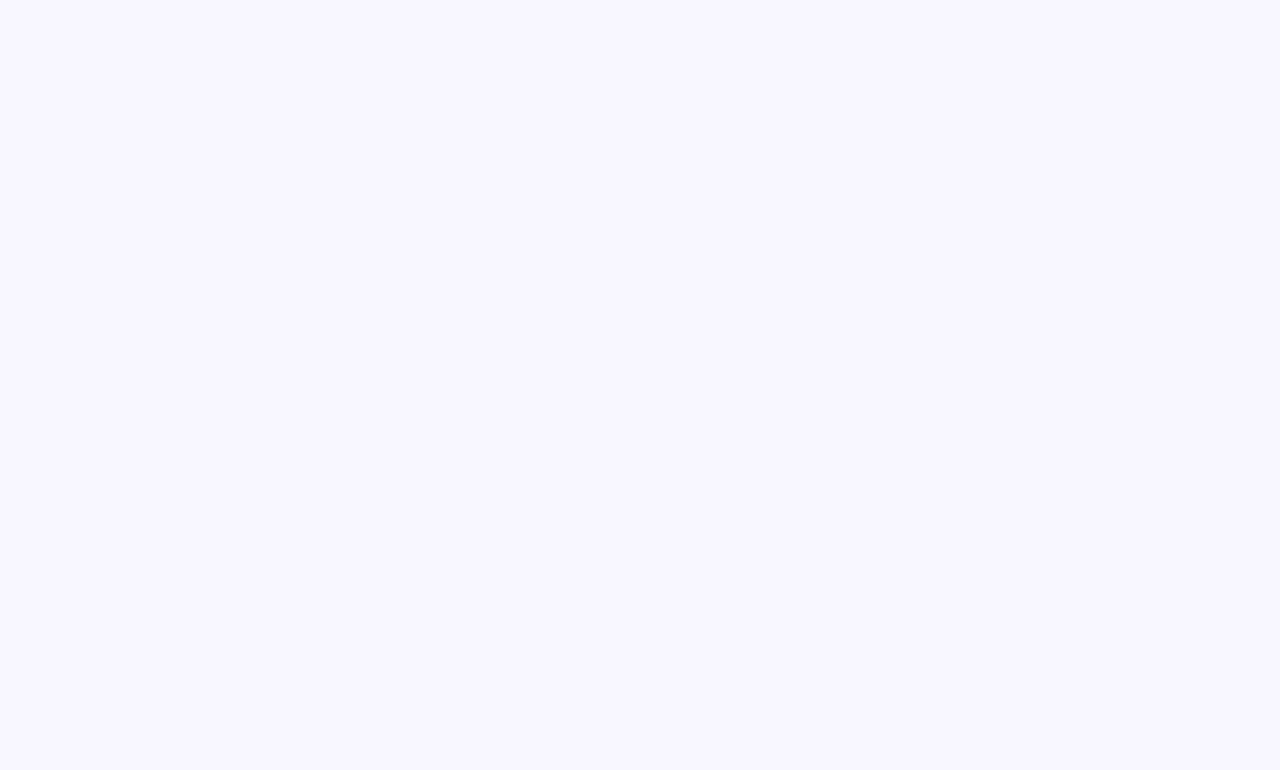
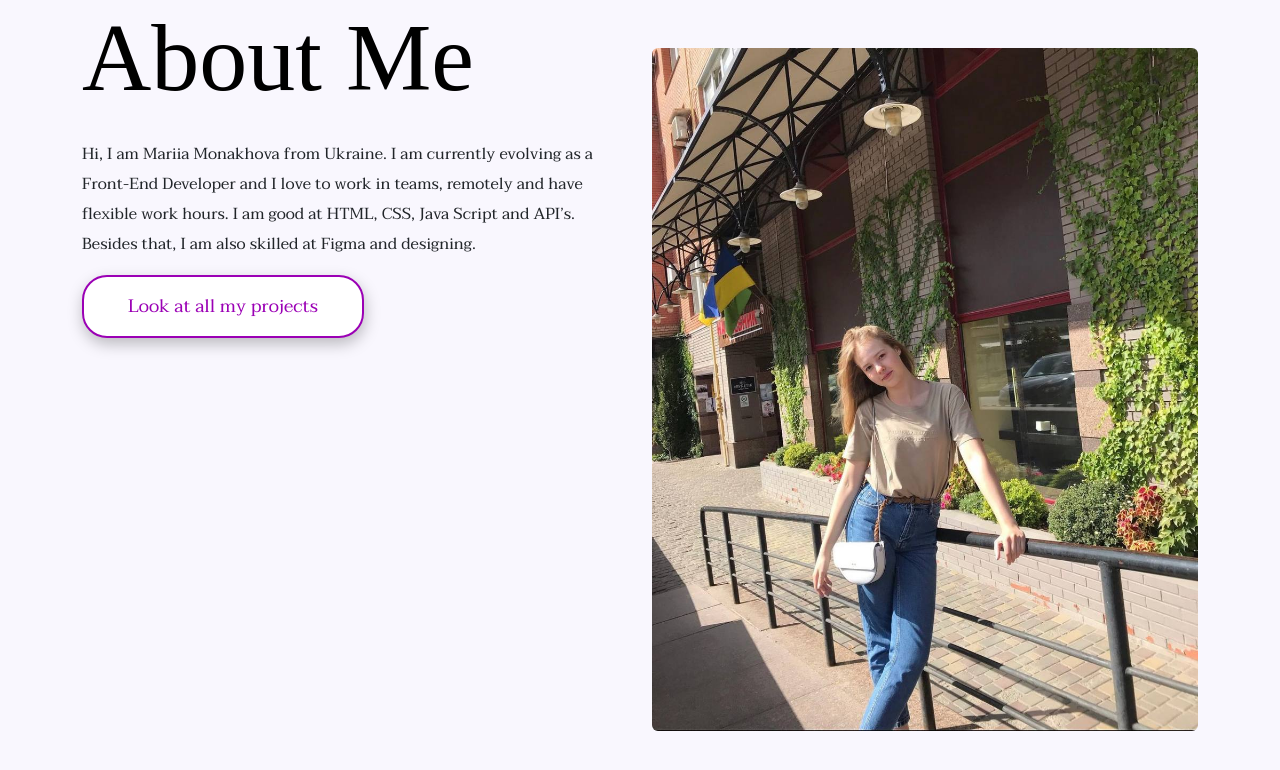
Before and after one commit to MariiaMonakhova/My-own-portfolio, a plain HTML site: page about.html in a window 1280 px wide. Drawn offline with nearby package versions, Linux system fonts and the light colour scheme; a web font is replaced by a local one.

Commit message:
Added about page content

```diff
--- a/about.html
+++ b/about.html
@@ -29,5 +29,28 @@
 
     <title>About Mariia Monakhova</title>
   </head>
-  <body></body>
+  <body>
+    <div class="about-sec container">
+      <div class="row">
+        <div class="col-md-6 about-me-sec">
+          <h1 class="mb-4">About Me</h1>
+          <p>
+            Hi, I am Mariia Monakhova from Ukraine. I am currently evolving as a
+            Front-End Developer and I love to work in teams, remotely and have
+            flexible work hours. I am good at HTML, CSS, Java Script and API’s.
+            Besides that, I am also skilled at Figma and designing.
+          </p>
+          <a href="#" class="btn btn-primary">Look at all my projects</a>
+        </div>
+        <div class="col-md-6">
+          <img
+            src="images/me.jpg"
+            alt="photo of Mariia"
+            class="img-fluid mt-5 mb-5"
+          />
+          <br />
+        </div>
+      </div>
+    </div>
+  </body>
 </html>
```
Also changed, not shown: Index.html (+1 -0 lines), images/me.jpg (added).
